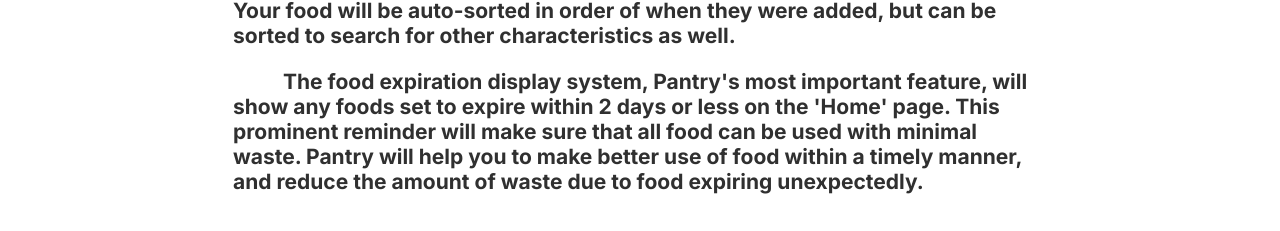
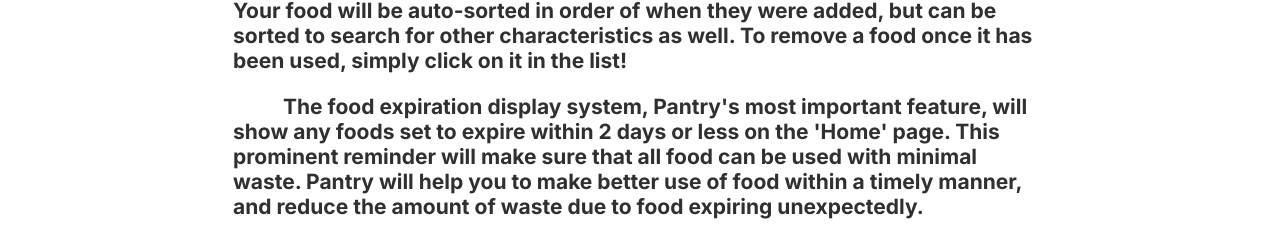
Before and after one commit to ezybg7/PantryWebsite, a Next.js app in the folder client/: page /about in a window 1280 px wide. Shown: the part 721-952 px from the top of the page. Built offline with nearby package versions, Linux system fonts and the light colour scheme.

Commit message:
Fixed about page again

```diff
--- a/client/app/about/page.js
+++ b/client/app/about/page.js
@@ -25,9 +25,7 @@
           </div>
 
           <div className = {styles.paragraphStyle}>
-          <h3 className = {styles.text}>{'\t'}Use Pantry to track both perishable and nonperishable food, and keep track of what is available at any time from the 'Food' tab. After adding items through an easy-to-use input interface, each one will appear in your personal Pantry. These items will be displayed below the food input field on the same page. Your food will be auto-sorted in order of when they were added, but can be sorted to search for other characteristics as well. </h3>          </div>
-          <div className = {styles.paragraphStyle}>
-
+          <h3 className = {styles.text}>{'\t'}Use Pantry to track both perishable and nonperishable food, and keep track of what is available at any time from the 'Food' tab. After adding items through an easy-to-use input interface, each one will appear in your personal Pantry. These items will be displayed below the food input field on the same page. Your food will be auto-sorted in order of when they were added, but can be sorted to search for other characteristics as well. To remove a food once it has been used, simply click on it in the list!</h3>
           <h3 className = {styles.text}>{'\t'}The food expiration display system, Pantry's most important feature, will show any foods set to expire within 2 days or less on the 'Home' page. This prominent reminder will make sure that all food can be used with minimal waste. Pantry will help you to make better use of food within a timely manner, and reduce the amount of waste due to food expiring unexpectedly.</h3>          </div>
         </div>
       </div>
```
